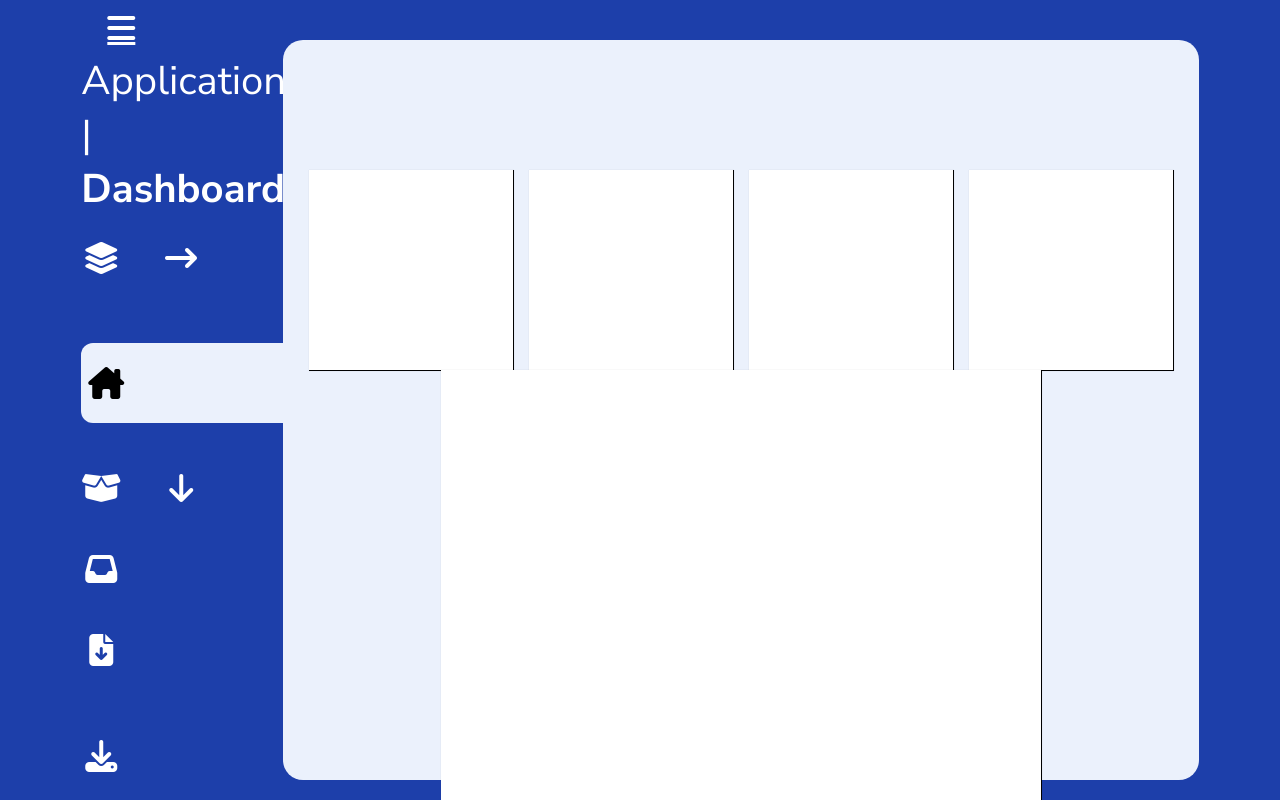
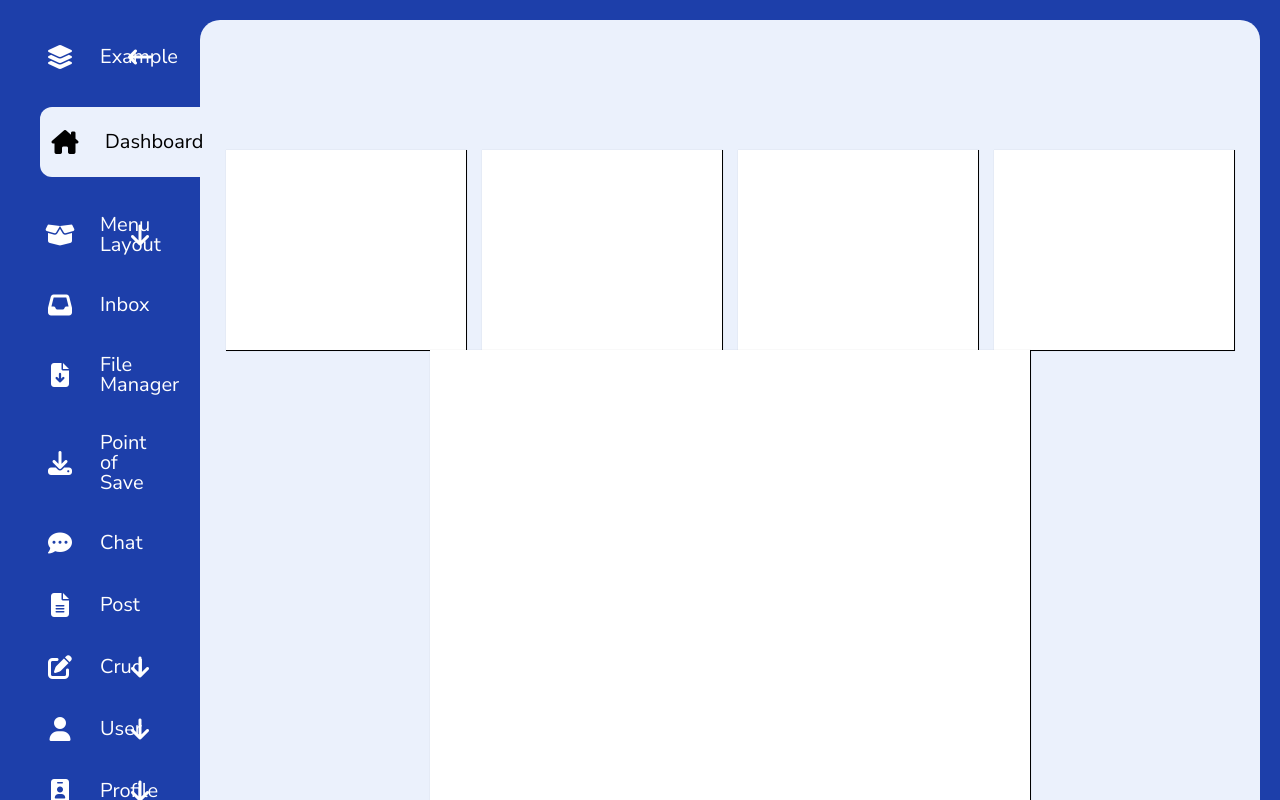
Before and after one commit to mts-the-encoder/frontBasics, a Vue app in the folder dash/: page / in a window 1280 px wide. Shown: the top 800 px of the page. Built offline with nearby package versions, Linux system fonts and the light colour scheme.

Commit message:
pag terminada

```diff
--- a/dash/src/App.vue
+++ b/dash/src/App.vue
@@ -18,24 +18,12 @@ export default {
 };
 </script>
 
-<style lang="scss">
-* {
-  margin: 0;
-  padding: 0;
+<style lang="scss" scoped>
+.principal-div {
+    padding: 20px;
+    @media only screen and (min-width: 1024px) {
+      display: flex;
+      justify-content: space-evenly;
+    }
 }
-body {
-  background-color: #1d3faa;
-  font-family: "Nunito Sans", sans-serif;
-  color: #fff;
-  font-size: 40px;
-  overflow-x: hidden;
-  overflow-y: hidden;
-  height: 100vh;
-  width: 100vw;
-}
-  .principal-div {
-    display: flex;
-    margin: 0 auto;
-    justify-content: space-evenly;
-  }
 </style>
--- /dev/null
+++ b/dash/src/assets/scss/global.scss
@@ -0,0 +1,37 @@
+* {
+    margin: 0;
+    padding: 0;
+    border: 0;
+    outline: 0;
+    box-sizing: border-box;
+}
+
+body {
+    background-color: #1d3faa;
+    font: 16px/20px 'Nunito Sans', sans-serif;
+    color: #fff;
+    overflow-x: hidden;
+    overflow-y: hidden;
+    height: 100vh;
+    width: 100vw;
+}
+
+a {
+    text-decoration: none;
+    color: currentColor;
+}
+
+@media only screen and (max-width: 450px) {
+    body {
+        height: 100vh;
+        width: 100vw;
+    }
+
+    @media only screen and (max-width: 450px) {
+        .principal-div {
+            display: flex;
+            justify-content: center;
+            align-items: center;
+        }
+    }
+}
--- a/dash/src/components/Boxes.vue
+++ b/dash/src/components/Boxes.vue
@@ -1,35 +1,28 @@
 <template>
   <div class="container">
-    <div class="box">
-
-    </div>
-    <div class="box">
-
-    </div>
-    <div class="box">
-
-    </div>
-    <div class="box">
-
-    </div>
-    <div class="banner">
-
-    </div>
-    <div class="banner">
-
-    </div>
+    <div class="box"></div>
+    <div class="box"></div>
+    <div class="box"></div>
+    <div class="box"></div>
+    <div class="banner"></div>
+    <div class="banner"></div>
   </div>
 </template>
 
 <script>
 export default {
-  name: 'Boxes'
-}
+  name: 'Boxes',
+  data() {
+    return {
+      isVisible: false,
+    };
+  },
+};
 </script>
 
 <style lang="scss">
 .container {
-  background-color: #EBF1FC;
+  background-color: #ebf1fc;
   display: flex;
   justify-content: space-evenly;
   align-items: stretch;
@@ -38,33 +31,38 @@ export default {
 .box {
   width: 20px;
   height: 200px;
-  background-color: #FFF;
+  background-color: #fff;
   flex-basis: calc(25% - 20px);
   margin-top: 120px;
-  box-shadow: .5px .5px .5px .5px #000;
+  box-shadow: 0.5px 0.5px 0.5px 0.5px #000;
+  padding-bottom: 10px;
 }
 .banner {
   width: 600px;
-  height: 505px;
-  background-color: #FFF;
-  box-shadow: .5px .5px .5px .5px #000;
+  height: 500px;
+  padding-top: 10px;
+  background-color: #fff;
+  box-shadow: 0.5px 0.5px 0.5px 0.5px #000;
 }
 @media only screen and (max-width: 450px) {
   .container {
     height: 100%;
-      width: 70%;
+    width: 100%;
     display: flex;
     flex-direction: column-reverse;
     justify-content: center;
     align-items: flex-start;
-      &active {
+    &.active {
       width: 10vh;
+    }
+    &.visible {
+      background-color: red;
     }
   }
   .box {
     height: 50px;
     width: 100px;
-        background-color: #FFF;
+    background-color: #fff;
   }
   .banner {
     display: none;
--- a/dash/src/components/Dashboard.vue
+++ b/dash/src/components/Dashboard.vue
@@ -1,11 +1,10 @@
 <template>
-  <div  class="main">
+  <div class="main">
     <Boxes />
   </div>
 </template>
 
 <script>
-
 import Boxes from './Boxes.vue';
 
 export default {
@@ -22,34 +21,22 @@ export default {
 
 <style lang="scss" scoped>
 .main {
-  width: 70%;
-  height: 90vh;
+  width: 100%;
+  height: 100%;
   background: #ebf1fc;
   border-radius: 20px;
-  margin-top: 40px;
   display: flex;
   justify-content: space-evenly;
   padding: 10px;
 }
 @media only screen and (min-width: 900px) and (max-width: 1200px) {
   .main {
-      width: 70%;
-      height: 90vh;
+    height: calc(100vh - 113px);
     background: #ebf1fc;
     border-radius: 20px;
-      margin-top: 40px;
     display: flex;
     justify-content: space-evenly;
     padding: 10px;
   }
 }
-@media only screen and (max-width: 450px) {
-    .main {
-      height: 90vh;
-      width: 80%;
-      &active {
-        background-color: red;
-      }
-    }
-}
 </style>
--- a/dash/src/components/Navbar.vue
+++ b/dash/src/components/Navbar.vue
@@ -11,7 +11,7 @@
     </div>
     <nav class="nav" :class="{ visible: isVisible }">
       <div class="brand">
-        <i class="brand-icon icon-left fa-solid fa-layer-group"/>
+        <i class="brand-icon icon-left fa-solid fa-layer-group" />
         <span class="brand-text">Example</span>
         <a
           href="#"
@@ -35,8 +35,8 @@
 </template>
 
 <script>
-import NavbarItem from './NavbarItem.vue';
-import categories from '../data/menu-categories';
+import NavbarItem from "./NavbarItem.vue";
+import categories from "../data/menu-categories";
 
 export default {
   components: {
@@ -64,44 +64,121 @@ export default {
 
 <!-- Add "scoped" attribute to limit CSS to this component only -->
 <style scoped lang="scss">
-
 .navbar {
   width: 100%;
-  max-width: 120px;
+  padding-bottom: 20px;
+
+  .breadcrumb {
+    display: flex;
+    justify-content: flex-start;
+    align-items: center;
+    span {
+      margin-left: 30px;
+    }
+
+    .icon-right {
+      margin-left: 0;
+    }
+  }
+
+  .nav {
+    position: absolute;
+    left: 0;
+    top: 63px;
+    bottom: 0;
+    width: 100%;
+    max-width: 320px;
+    padding: 0 20px;
+    background: #1d3faa;
+    display: flex;
+    justify-content: flex-start;
+    flex-direction: column;
+    transform: translateX(-100%);
+    transition: transform 0.5s ease-in;
+    &.visible {
+      transform: translateX(0);
+    }
+  }
+
+  .brand {
+    display: flex;
+    justify-content: flex-start;
+    font-size: 20px;
+    margin-top: 25px;
+    align-items: center;
+  }
+  ::v-deep .icon-left {
+    margin-right: 20px;
+  }
+  ::v-deep .icon-right {
+    margin-left: 20px;
+  }
+  ::v-deep .icon-right,
+  ::v-deep .icon-left {
+    font-size: 24px;
+    text-align: center;
+    min-width: 40px;
+  }
+
+  .categories {
+    font-size: 15px;
+
+    .active {
+      color: #000;
+      background-color: #ebf1fc;
+      border-radius: 12px;
+      height: 70px;
+      width: 300px;
+      padding: 5px;
+    }
+  }
+  @media only screen and (min-width: 1024px) {
+    max-width: 180px;
     transition: max-width 0.5s;
 
     .breadcrumb {
-    max-width: none;
-  }
-  @media only screen and (max-width: 450px) {
-        font-size: 15px;
-        max-width: none;
-        justify-content: space-evenly;
+      display: none;
     }
 
     .nav {
-    display: flex;
-    justify-content: flex-start;
-    flex-direction: column;
-    &visible {
-      translate: rotate(-100deg);
+      position: static;
+      transform: none;
     }
 
+    .categories {
+      .active {
+        color: #000;
+        background-color: #ebf1fc;
+        border-radius: 12px;
+        height: 70px;
+        width: 450px;
+        padding: 5px;
+      }
+    }
+
+    .brand {
+      .brand-text {
+        max-width: 0;
+        opacity: 0;
+        transition: all 0.5s linear;
       }
       .brand-toggle {
-    color: #FFF;
+        transform: rotate(180deg);
+        transition: transform 1s cubic-bezier(0.785, 0.135, 0.15, 0.86);
+      }
+    }
 
-  }
     .categories {
-    width: 100%;
-    margin-top: 30px;
-
       .category-item {
         ::v-deep .category-label {
           max-width: 0;
           opacity: 0;
           transition: all 0.5s linear;
         }
+      }
+      &.visible {
+        font-size: 15px;
+        background-color: red;
       }
       .active {
         color: #000;
@@ -113,29 +190,6 @@ export default {
       }
     }
 
-  .brand {
-    display: flex;
-    justify-content: flex-start;
-    font-size: 20px;
-    margin-top: 25px;
-    align-items: center;
-
-    .brand-text {
-      font-size: 25px;
-      max-width: 0;
-      opacity: 0;
-      transition: all 0.5s linear;
-      width: 100%;
-      @media only screen and (max-width: 450px) {
-        font-size: 15px;
-      }
-    }
-    .brand-toggle {
-      transform: rotate(180deg);
-      transition: transform 1s cubic-bezier(0.785, 0.135, 0.15, 0.86);
-      text-decoration: none;
-    }
-  }
     &.expanded {
       max-width: 300px;
 
@@ -145,6 +199,9 @@ export default {
             max-width: 280px;
             opacity: 1;
           }
+        }
+        &.visible {
+          font-size: 15px;
         }
       }
 
@@ -158,17 +215,6 @@ export default {
         }
       }
     }
-  ::v-deep .icon-left {
-    margin-right: 20px;
-  }
-  ::v-deep .icon-right {
-    margin-left: 20px;
-  }
-  ::v-deep .icon-right,
-  ::v-deep .icon-left {
-    font-size: 32px;
-    text-align: center;
-    min-width: 40px;
   }
 }
 </style>
--- a/dash/src/components/NavbarItem.vue
+++ b/dash/src/components/NavbarItem.vue
@@ -45,8 +45,7 @@ export default {
       font-size: 20px;
       width: 100%;
     }
-    @media only screen and (max-width: 450px) {
-        font-size: 15px;
-      }
+  }
+  @media only screen and (min-width: 1024px) {
   }
 </style>
```
Also changed, not shown: dash/src/main.js (+7 -5 lines). Lines whose indentation alone changed are shown as unchanged.
